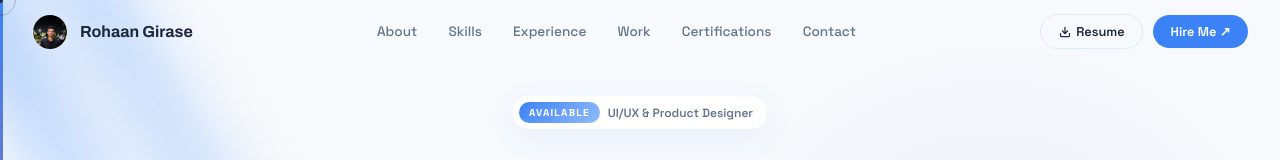
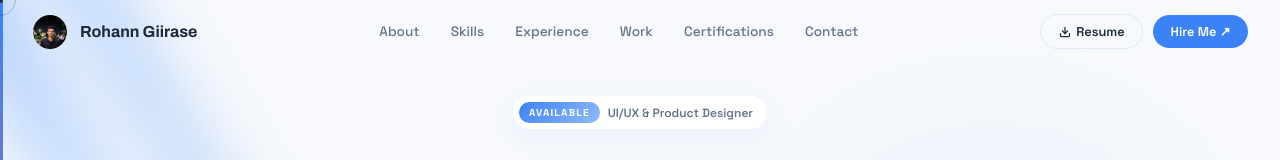
Before and after one commit to rohan011-designer/Portfolio, a React (Vite) app: page / in a window 1280 px wide. Shown: the top 160 px of the page. Built offline with nearby package versions, Linux system fonts and the light colour scheme.

Commit message:
Update Navbar.jsx

```diff
--- a/src/components/Navbar.jsx
+++ b/src/components/Navbar.jsx
@@ -50,12 +50,12 @@ export default function Navbar() {
         }}>
           <img
             src="/images/profile.jpeg"
-            alt="Rohaan Girase"
+            alt="Rohann Giirase"
             style={{ width: '100%', height: '100%', objectFit: 'cover', objectPosition: 'top', filter: 'brightness(0.9)' }}
           />
         </div>
         <span style={{ fontFamily: 'var(--font-heading)', fontWeight: 700, fontSize: '1rem', color: 'var(--text-primary)' }}>
-          Rohaan Girase
+          Rohann Giirase
         </span>
       </motion.div>
 
@@ -83,8 +83,8 @@ export default function Navbar() {
       {/* CTA group — Hire Me + Download Resume */}
       <div style={{ display: 'flex', gap: '0.6rem', alignItems: 'center' }}>
         <motion.a
-          href="/rohan_girase.pdf"
-          download="Rohan_Girase_Resume.pdf"
+          href="/rohann_giirase.pdf"
+          download="Rohann_Giirase_Resume.pdf"
           whileHover={{ scale: 1.04 }}
           whileTap={{ scale: 0.97 }}
           className="btn btn-outline"
```
